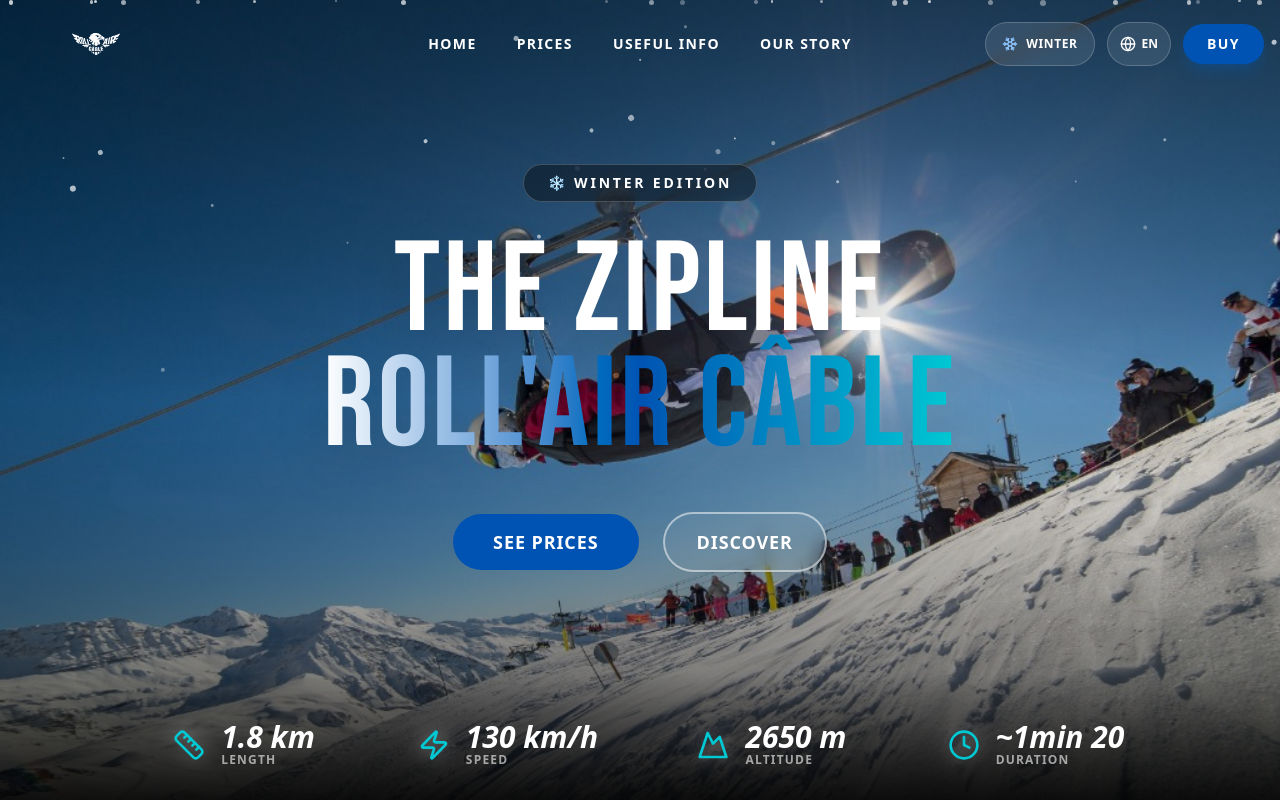
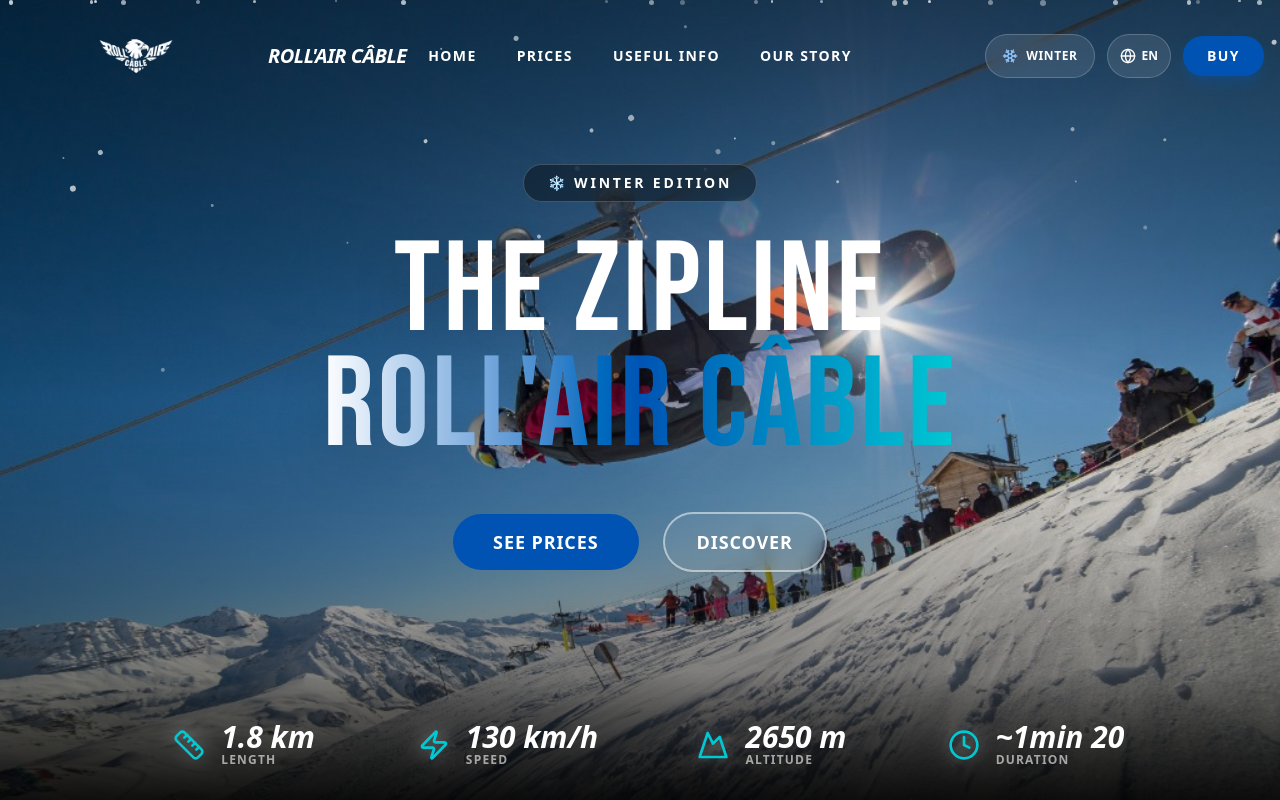
Before and after one commit to La-tyrolienne/tyrolienne-orcieres, a Next.js app: page /en in a window 1280 px wide. Shown: the top 800 px of the page. Built offline with nearby package versions, Linux system fonts and the light colour scheme.

Commit message:
Logo x1.5 larger (240x72px) + restore Roll'Air Câble text

```diff
--- a/src/components/Header.tsx
+++ b/src/components/Header.tsx
@@ -115,8 +115,8 @@
             <div className="container mx-auto px-4">
                 <nav className="flex items-center justify-between">
                     {/* Left: Logo */}
-                    <Link href="/" className="flex items-center group">
-                        <div className="relative w-40 h-12">
+                    <Link href="/" className="flex items-center gap-3 group">
+                        <div className="relative w-60 h-[72px]">
                             <Image
                                 src="/logo-transparent.png"
                                 alt="Roll'Air Câble"
@@ -124,6 +124,9 @@
                                 className="object-contain"
                             />
                         </div>
+                        <span className="hidden sm:block text-white font-black uppercase italic tracking-tight text-xl">
+                            Roll&apos;Air Câble
+                        </span>
                     </Link>
 
                     {/* Center: Navigation Links */}
```
